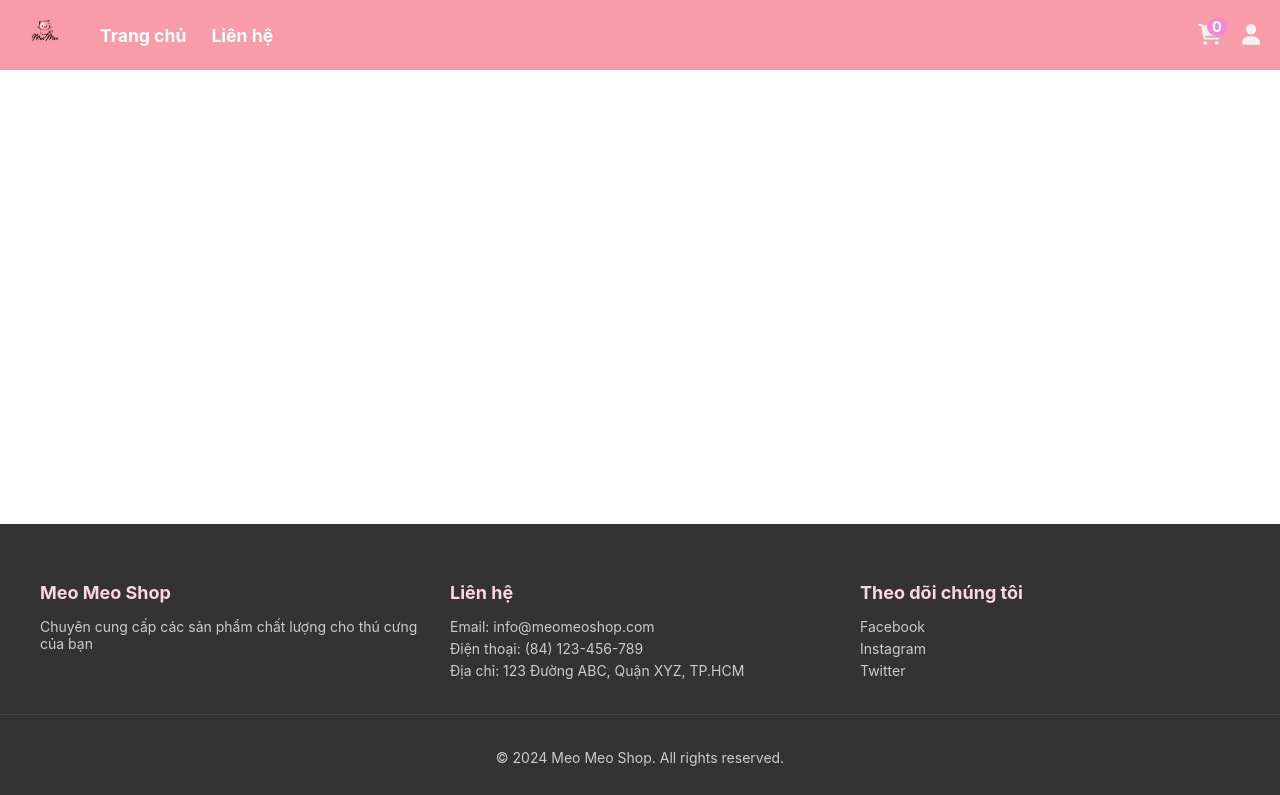
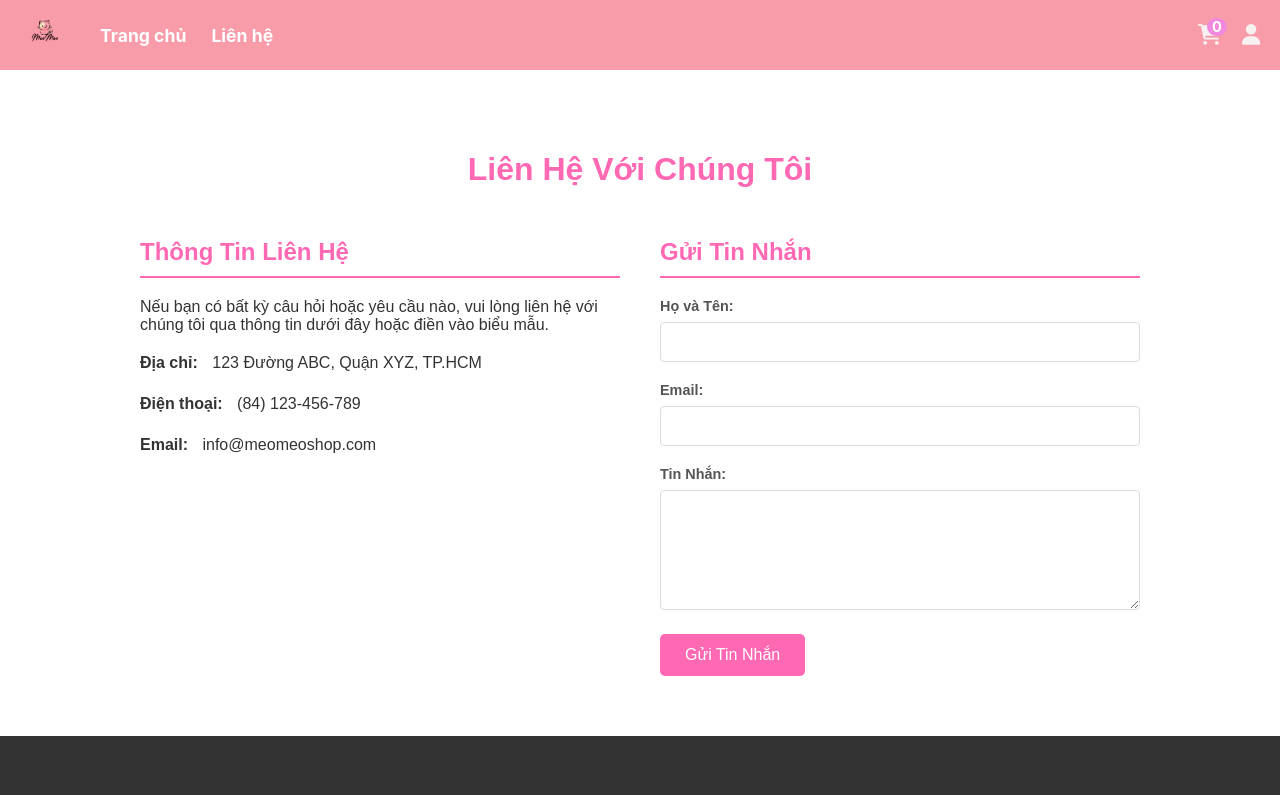
Before and after one commit to moclan01/MeoMeoShop, a React (Create React App) app in the folder meomeoshop-frontend/: page /contact in a window 1280 px wide. Shown: the top 795 px of the page. Built offline with nearby package versions, Linux system fonts and the light colour scheme.

Commit message:
Done Contact

```diff
--- a/meomeoshop-frontend/src/App.js
+++ b/meomeoshop-frontend/src/App.js
@@ -25,6 +25,8 @@ import MainContent from './components/layout/MainContent';
 import Order from './components/user/Order';
 import OrderSuccess from './components/user/OrderSuccess';
 import Orders from './components/user/Orders';
+// Import Contact component
+import Contact from './components/user/Contact';
 
 function App() {
   // State for logged-in user, initialized from localStorage
@@ -108,6 +110,9 @@ function App() {
             <Route path="/orders" element={<Orders loggedInUser={loggedInUser} />} />
             <Route path="/profile" element={<Profile onLogout={handleLogout} />} />
 
+            {/* New Contact Route */}
+            <Route path="/contact" element={<Contact />} />
+
             {/* Admin Routes - Protected by PrivateRoute */}
             <Route
               path="/admin"
--- /dev/null
+++ b/meomeoshop-frontend/src/components/styles/Contact.css
@@ -0,0 +1,93 @@
+.contact-page-container {
+    max-width: 1000px;
+    margin: 40px auto;
+    padding: 20px;
+    font-family: 'Arial', sans-serif;
+    color: #333;
+  }
+
+  .contact-page-container h1 {
+    text-align: center;
+    color: #ff69b4; /* Màu hồng */
+    margin-bottom: 30px;
+  }
+
+  .contact-info-form {
+    display: flex;
+    gap: 40px;
+    flex-wrap: wrap;
+  }
+
+  .contact-info, .contact-form {
+    flex: 1;
+    min-width: 300px; /* Đảm bảo đủ rộng trên màn hình nhỏ */
+  }
+
+  .contact-info h2, .contact-form h2 {
+    color: #ff69b4; /* Màu hồng */
+    border-bottom: 2px solid #ff69b4;
+    padding-bottom: 10px;
+    margin-bottom: 20px;
+  }
+
+  .contact-info ul {
+    list-style: none;
+    padding: 0;
+  }
+
+  .contact-info li {
+    margin-bottom: 15px;
+    line-height: 1.6;
+  }
+
+  .contact-info strong {
+    margin-right: 10px;
+  }
+
+  .contact-form .form-group {
+    margin-bottom: 20px;
+  }
+
+  .contact-form label {
+    display: block;
+    margin-bottom: 8px;
+    font-weight: bold;
+  }
+
+  .contact-form input[type="text"],
+  .contact-form input[type="email"],
+  .contact-form textarea {
+    width: 100%;
+    padding: 10px;
+    border: 1px solid #ddd;
+    border-radius: 4px;
+    box-sizing: border-box; /* Tính cả padding vào width */
+  }
+
+  .contact-form textarea {
+    resize: vertical; /* Cho phép kéo dãn theo chiều dọc */
+    min-height: 120px;
+  }
+
+  .contact-form .submit-button {
+    display: inline-block;
+    background-color: #ff69b4; /* Màu hồng */
+    color: white;
+    padding: 12px 25px;
+    border: none;
+    border-radius: 5px;
+    cursor: pointer;
+    font-size: 16px;
+    transition: background-color 0.3s ease;
+  }
+
+  .contact-form .submit-button:hover {
+    background-color: #ff4f9c; /* Màu hồng đậm hơn khi hover */
+  }
+
+  /* Responsive adjustments */
+  @media (max-width: 768px) {
+    .contact-info-form {
+      flex-direction: column;
+    }
+  }
--- /dev/null
+++ b/meomeoshop-frontend/src/components/user/Contact.js
@@ -0,0 +1,94 @@
+import React, { useState } from 'react';
+import '../styles/Contact.css';
+
+function Contact() {
+  const [formData, setFormData] = useState({
+    name: '',
+    email: '',
+    message: ''
+  });
+
+  const handleChange = (e) => {
+    const { name, value } = e.target;
+    setFormData(prevState => ({
+      ...prevState,
+      [name]: value
+    }));
+  };
+
+  const handleSubmit = (e) => {
+    e.preventDefault();
+    // Xử lý gửi form tại đây (ví dụ: gọi API hoặc gửi email)
+    console.log('Form data submitted:', formData);
+    alert('Tin nhắn của bạn đã được gửi!');
+    // Reset form
+    setFormData({
+      name: '',
+      email: '',
+      message: ''
+    });
+  };
+
+  return (
+    <div className="contact-page-container">
+      <h1>Liên Hệ Với Chúng Tôi</h1>
+
+      <div className="contact-info-form">
+        <div className="contact-info">
+          <h2>Thông Tin Liên Hệ</h2>
+          <p>Nếu bạn có bất kỳ câu hỏi hoặc yêu cầu nào, vui lòng liên hệ với chúng tôi qua thông tin dưới đây hoặc điền vào biểu mẫu.</p>
+          <ul>
+            <li><strong>Địa chỉ:</strong> 123 Đường ABC, Quận XYZ, TP.HCM</li>
+            <li><strong>Điện thoại:</strong> (84) 123-456-789</li>
+            <li><strong>Email:</strong> info@meomeoshop.com</li>
+          </ul>
+          {/* Có thể thêm bản đồ Google Maps tại đây */}
+        </div>
+
+        <div className="contact-form">
+          <h2>Gửi Tin Nhắn</h2>
+          <form onSubmit={handleSubmit}>
+            <div className="form-group">
+              <label htmlFor="name">Họ và Tên:</label>
+              <input
+                type="text"
+                id="name"
+                name="name"
+                value={formData.name}
+                onChange={handleChange}
+                required
+              />
+            </div>
+
+            <div className="form-group">
+              <label htmlFor="email">Email:</label>
+              <input
+                type="email"
+                id="email"
+                name="email"
+                value={formData.email}
+                onChange={handleChange}
+                required
+              />
+            </div>
+
+            <div className="form-group">
+              <label htmlFor="message">Tin Nhắn:</label>
+              <textarea
+                id="message"
+                name="message"
+                value={formData.message}
+                onChange={handleChange}
+                required
+              />
+            </div>
+
+            <button type="submit" className="submit-button">Gửi Tin Nhắn</button>
+          </form>
+        </div>
+      </div>
+    </div>
+  );
+}
+
+export default Contact;
```
